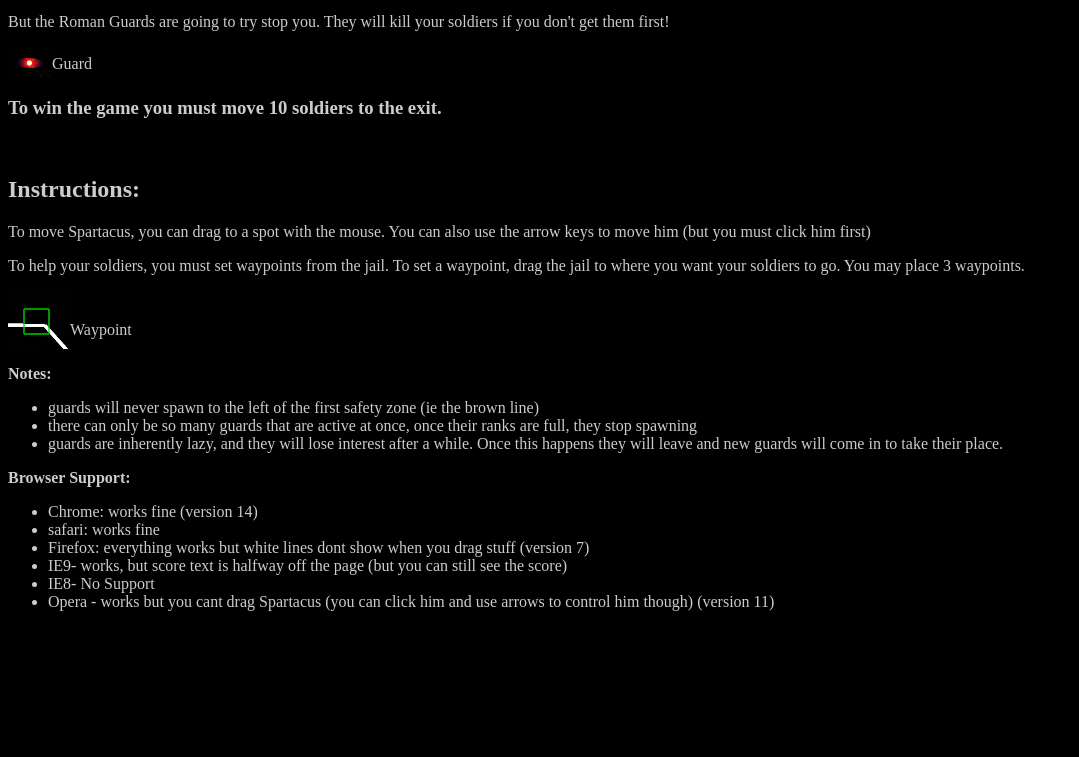
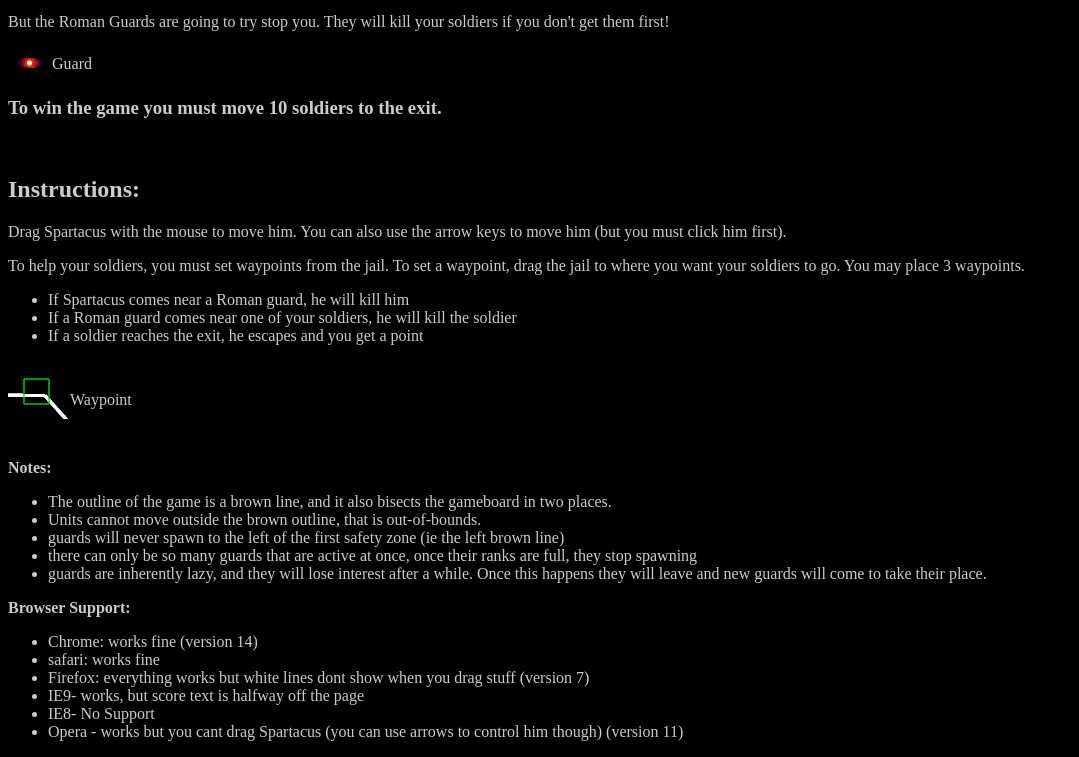
Before and after one commit to jcclinton/LD21-Game, a plain HTML site: page index.html in a window 1280 px wide. Shown: the part 486-1243 px from the top of the page, without its empty margins (0-1079 px from the left). Before the commit the page ends 1113 px from the top, so only its background shows below. Drawn offline with Linux system fonts and the light colour scheme.

Commit message:
clarified the instructions a bit.

```diff
--- a/index.html
+++ b/index.html
@@ -14,7 +14,7 @@ p,ol,li, h1, span, h2, h3{
 <h1>ESCAPE!</h1>
 <a href="game.html">Click to Play!</a>
 <p>
-<strong>You are the legendary hero Spartacus and your soldiers have been captured by the evil roman legions!</strong>
+<strong>You are the legendary hero Spartacus and your soldiers have been captured by the evil romans!</strong>
 </p>
 <div>
 	<div style="float:left">
@@ -63,11 +63,22 @@ But the Roman Guards are going to try stop you. They will kill your soldiers if
 <br/>
 <h2>Instructions:</h2>
 <p>
-To move Spartacus, you can drag to a spot with the mouse. You can also use the arrow keys to move him (but you must click him first)
+Drag Spartacus with the mouse to move him. You can also use the arrow keys to move him (but you must click him first).
 </p>
 <p>
 To help your soldiers, you must set waypoints from the jail. To set a waypoint, drag the jail to where you want your soldiers to go. You may place 3 waypoints.
 </p>
+<ul>
+<li>
+If Spartacus comes near a Roman guard, he will kill him
+</li>
+<li>
+If a Roman guard comes near one of your soldiers, he will kill the soldier
+</li>
+<li>
+If a soldier reaches the exit, he escapes and you get a point
+</li>
+</ul>
 <div>
 	<div style="float:left">
 		<img src="images/waypoint.png" title="The path to freedom"/>
@@ -75,17 +86,23 @@ To help your soldiers, you must set waypoints from the jail. To set a waypoint,
 	<div style="float:left; margin-top:30px;"><span>Waypoint</span></div>
 	<div style="clear:both"></div>
 </div>
-<p>
+<p style="margin-top:40px;">
 <strong>Notes:</strong>
 <ul>
 <li>
-guards will never spawn to the left of the first safety zone (ie the brown line)
+The outline of the game is a brown line, and it also bisects the gameboard in two places.
+</li>
+<li>
+Units cannot move outside the brown outline, that is out-of-bounds.
+</li>
+<li>
+guards will never spawn to the left of the first safety zone (ie the left brown line)
 </li>
 <li>
 there can only be so many guards that are active at once, once their ranks are full, they stop spawning
 </li>
 <li>
-guards are inherently lazy, and they will lose interest after a while. Once this happens they will leave and new guards will come in to take their place.
+guards are inherently lazy, and they will lose interest after a while. Once this happens they will leave and new guards will come to take their place.
 </li>
 </ul>
 </p>
@@ -102,13 +119,13 @@ safari: works fine
 Firefox: everything works but white lines dont show when you drag stuff (version 7)
 </li>
 <li>
-IE9- works, but score text is halfway off the page (but you can still see the score)
+IE9- works, but score text is halfway off the page
 </li>
 <li>
 IE8- No Support
 </li>
 <li>
-Opera - works but you cant drag Spartacus (you can click him and use arrows to control him though) (version 11)
+Opera - works but you cant drag Spartacus (you can use arrows to control him though) (version 11)
 </li>
 </ul>
 </p>
```
